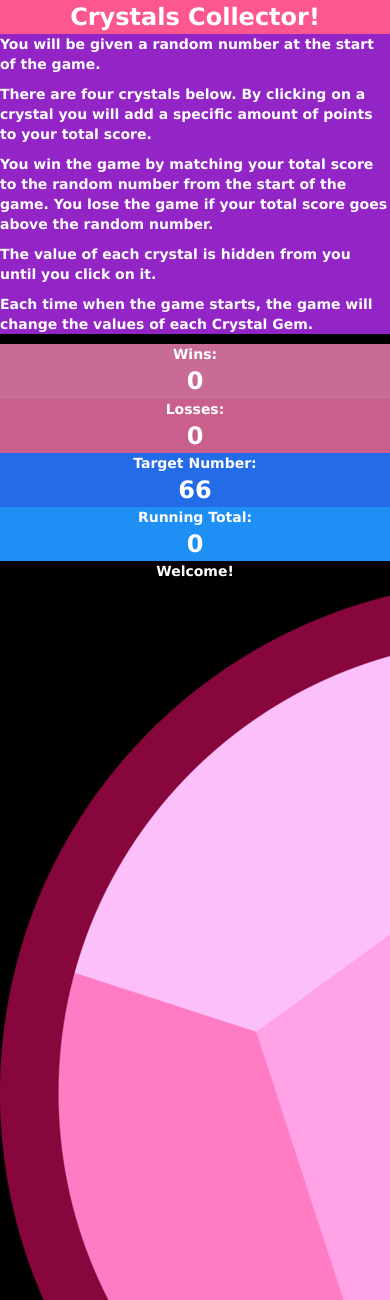
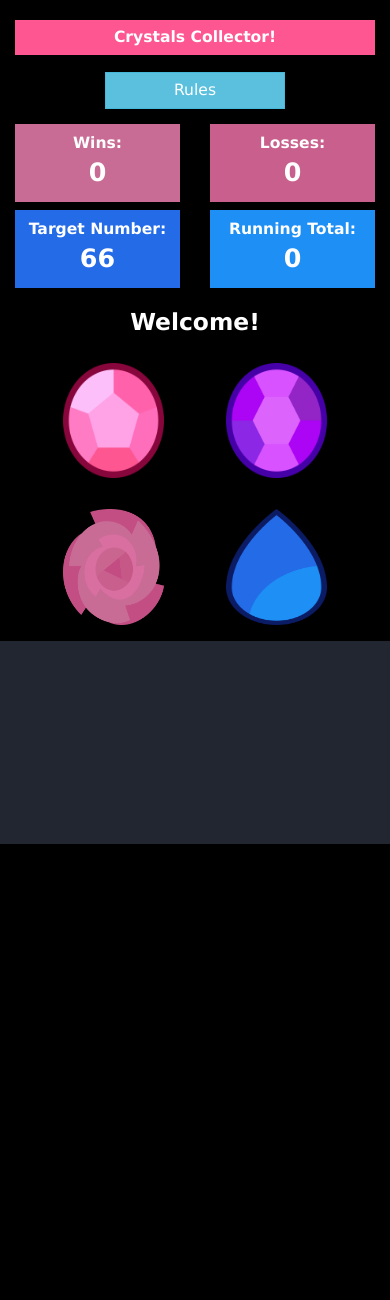
Before and after one commit to amaddatu/week-4-game, a PHP site: page / in a window 390 px wide; the page is wider, and only the part inside the window is pictured. Shown: the top 1300 px of that part. After the commit the page ends 844 px from the top of that part, so only its background shows below. Run offline with PHP 8.4, Linux system fonts and the light colour scheme.

Commit message:
Converted all elements to Bootstrap with enhancements
The page/game is now responsive with expandable controls with
fully responsive font-sizes. All elements either use percents
or viewport widths.

```diff
--- a/assets/css/style.css
+++ b/assets/css/style.css
@@ -1,11 +1,17 @@
+/* you will notice that i like to use viewport width when possible
+for any responsive design, normally, you would like to use viewport
+width as your measuring tool... only one type of browser will not
+be able to use your website. for those browsers, make sure to use
+percentages as your failsafe backup.
+*/
 body {
 	background-color: #222631;
-	font-family: Verdana, Geneva, sans-serif;
+	font-family: "Verdana", "Geneva", sans-serif;
 	color: white;
 	font-weight: bold;
 }
 
-#main-container {
+#main {
     background-color: black;
 }
 
@@ -13,25 +19,55 @@ body {
 	background-color: #FD5690;
 	text-align: center;
 	font-size: 24px;
+	font-size: 4vw;
 	font-weight: 900;
-
+	padding:2.5%;
 }
 
+#game-rules-wrapper{
+	text-align:center;
+}
+#game-rules-button{
+	margin:2%;
+	width:50%;
+	font-size:20px;
+	font-size:4vw;
+	border-radius:0px;
+}
 #game-rules {
 	background-color: #9324C6;
+	padding:3%;
+	text-align:left;
+	font-size:14px;
+	font-size:2.4vw;
 }
 
 .sbs-container {
 }
 
 .title {
+	/*using viewport whenever possible and having pixel as a fallback*/
+    font-size: 16px;
+    font-size: 4vw;
 	text-align: center;
 }
 
 .number {
 	text-align: center;
-	font-size: 24px;
+	font-size: 26px;
+	font-size: 6.5vw;
 }
+.sbs-inner{
+	padding:9%;
+	padding:2vw;
+	height:20vw;
+	margin-top:5%;
+}
+
+.sbs-container{
+}
+
+
 
 #wins {
  	background-color: #C86C95;
@@ -53,10 +89,61 @@ body {
 	text-align: center;
 	color: white;
 	font-weight: bold;
+	padding: 5% 0% 2%;
+
+	font-size: 33px;
+	font-size: 6vw;
 }
 
 #crystal-buttons {
+
 }
+#crystal-buttons img {
+	/* changes cursor to hand*/
+	cursor: pointer;
+	cursor: hand;
 
-#crystal-buttons img {
+	padding:11%;
+	padding:4vw;
+
+	/*max-height with percentage does not do anything*/
+	/*max-height:41.66666667%;*/
+
+	/*fixes issue with crystals not lining up*/
+	/*this uses viewport width*/
+	width:41.66666667vw;
+	height:37.66666667vw;
 }
+@media screen and (min-width: 768px){
+	.title {
+		/*using viewport whenever possible and having pixel as a fallback*/
+	    font-size: 14px;
+	    font-size: 1.9vw;
+		text-align: center;
+	}
+
+	.number {
+		text-align: center;
+		font-size: 34px;
+		font-size: 4.5vw;
+	}
+	.sbs-inner{
+		padding:9%;
+		padding:2vw;
+		max-height:13vw;
+	}
+
+	/*aligns with bootstrap's breakpoint rules for small screens*/
+	#crystal-buttons img {
+		padding:9%;
+		padding:2vw;
+
+		/*max-height with percentage does not do anything*/
+		/*max-height:25%;*/
+
+		/*fixes issue with crystals not lining up*/
+		/*this uses viewport width*/
+		height:22vw;
+		width:25vw;
+	}
+}
--- a/index.html
+++ b/index.html
@@ -1,7 +1,10 @@
 <!DOCTYPE html>
 <html lang='en-us'>
 <head>
+	<!-- remember to include this UTF-8 tag... -->
 	<meta charset="UTF-8">
+	<!-- adding this to increase mobile compatibility -->
+	<meta name="viewport" content="width=device-width, initial-scale=1">
 	<title>Week-4-Game</title>
 	<!-- should have bootstrap css first -->
 	<link href="https://maxcdn.bootstrapcdn.com/bootstrap/3.3.7/css/bootstrap.min.css" rel="stylesheet" integrity="sha384-BVYiiSIFeK1dGmJRAkycuHAHRg32OmUcww7on3RYdg4Va+PmSTsz/K68vbdEjh4u" crossorigin="anonymous">
@@ -16,13 +19,20 @@
 
 <body>
 
-<div id="main-container">
+<div id="main" class="container-fluid">
 
-<div id="game-title">
+<div class="row">
+	<div id="game-title-wrapper" class="col-xs-12">
+		<h1 id="game-title">
 			Crystals Collector!
+		</h1>
+	</div>
 </div>
 
-<div id="game-rules">
+<div class="row">
+	<div id="game-rules-wrapper" class="col-xs-12">
+		<a href="#game-rules" id="game-rules-button" class="btn btn-info" data-toggle="collapse">Rules</a>
+		<div id="game-rules" class="collapse">
 			<p>You will be given a random number at the start of the game.</p>
 
 			<p>There are four crystals below. By clicking on a crystal you will add a
@@ -38,41 +48,57 @@
 			Crystal Gem.</p>
 		</div>
 
-<div class="sbs-container">
-	<div id="wins">
+	</div>
+</div>
+
+<div class="sbs-container row">
+	<div class="col-xs-6 col-sm-3">
+		<div id="wins" class="sbs-inner">
 			<div class="title">Wins:</div>
 			<div class="number"><span id="valTotalWins">00</span></div>
 		</div>
+	</div>
 
-	<div id="losses">
+	<div class="col-xs-6 col-sm-3">
+		<div id="losses" class="sbs-inner">
 			<div class="title">Losses:</div>
 			<div class="number"><span id="valTotalLosses">00</span></div>
 		</div>
 	</div>
-
-<div class="sbs-container">
-
-	<div id="target-number">
+	<div class="col-xs-6 col-sm-3">
+		<div id="target-number" class="sbs-inner">
 			<div class="title">Target Number:</div>
 			<div class="number"><span id="valTargetNumber">00</span></div>
 		</div>
+	</div>
 
-	<div id="running-total">
+	<div class="col-xs-6 col-sm-3">
+		<div id="running-total" class="sbs-inner">
 			<div class="title">Running Total:</div>
 			<div class="number"><span id="valRunningTotal">00</span></div>
+		</div>
 	</div>
 
 </div>
 
-<div id="message">
-	<span id="valMessage">Welcome!</span>
+<div id="message" class="row">
+	<span id="valMessage" class="col-xs-12">Welcome!</span>
 </div>
 
-<div id="crystal-buttons">
-	<img src="assets/images/steven.png" id="button1" onclick="addCrystal(event.currentTarget.id)">
-	<img src="assets/images/amethyst.png" id="button2" onclick="addCrystal(event.currentTarget.id)">
-	<img src="assets/images/rose.png" id="button3" onclick="addCrystal(event.currentTarget.id)">
-	<img src="assets/images/lapis.png" id="button4" onclick="addCrystal(event.currentTarget.id)">
+<div id="crystal-buttons" class="row">
+	<!-- want to center crystals and reset center and resize for slightly larger screens -->
+	<div class="col-xs-offset-1 col-xs-5 col-sm-offset-0 col-sm-3">
+		<img src="assets/images/steven.png" id="button1" onclick="addCrystal(event.currentTarget.id)" class="img-responsive">
+	</div>
+	<div class="col-xs-5 col-sm-3">
+		<img src="assets/images/amethyst.png" id="button2" onclick="addCrystal(event.currentTarget.id)" class="img-responsive">
+	</div>
+	<div class="col-xs-offset-1 col-xs-5 col-sm-offset-0 col-sm-3">
+		<img src="assets/images/rose.png" id="button3" onclick="addCrystal(event.currentTarget.id)" class="img-responsive">
+	</div>
+	<div class="col-xs-5 col-sm-3">
+		<img src="assets/images/lapis.png" id="button4" onclick="addCrystal(event.currentTarget.id)" class="img-responsive">
+	</div>
 </div>
 
 </div><!-- main-container -->
```
Also changed, not shown: 3 other files. Lines whose indentation alone changed are shown as unchanged.
